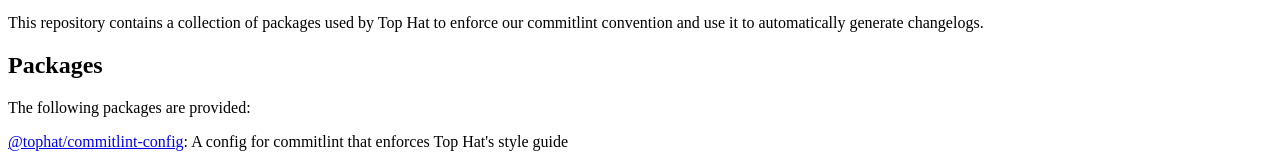
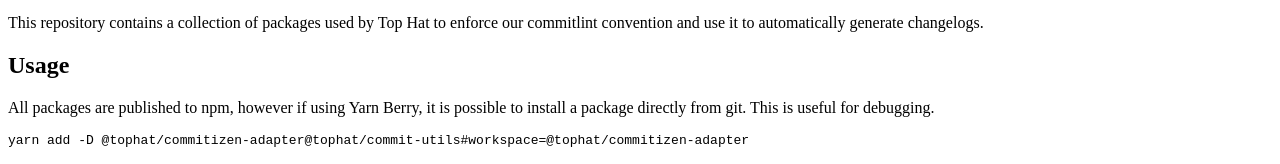
Before and after one commit to tophat/commit-utils, a Gatsby site in the folder gatsby/: page / in a window 1280 px wide. Shown: the part 626-790 px from the top of the page. Built offline with nearby package versions, Linux system fonts and the light colour scheme; Gatsby itself is replaced by a stand-in of ours; code samples lack their colours.

Commit message:
docs: example usage from github

````diff
--- a/gatsby/src/pages/index.mdx
+++ b/gatsby/src/pages/index.mdx
@@ -11,6 +11,14 @@
 
 
 This repository contains a collection of packages used by Top Hat to enforce our commitlint convention and use it to automatically generate changelogs.
+
+## Usage
+
+All packages are published to npm, however if using Yarn Berry, it is possible to install a package directly from git. This is useful for debugging.
+
+```sh
+yarn add -D @tophat/commitizen-adapter@tophat/commit-utils#workspace=@tophat/commitizen-adapter
+```
 
 ## Packages
 
````
